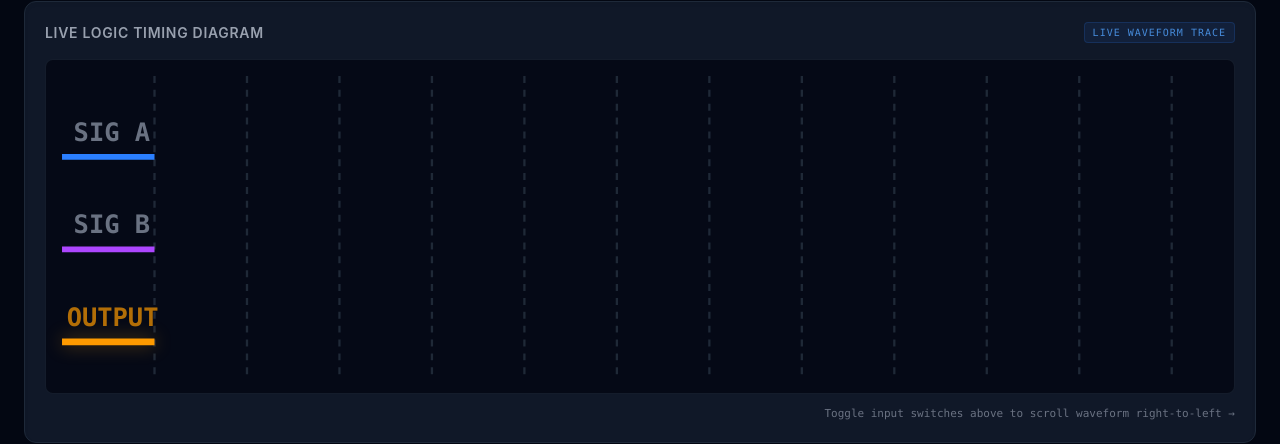
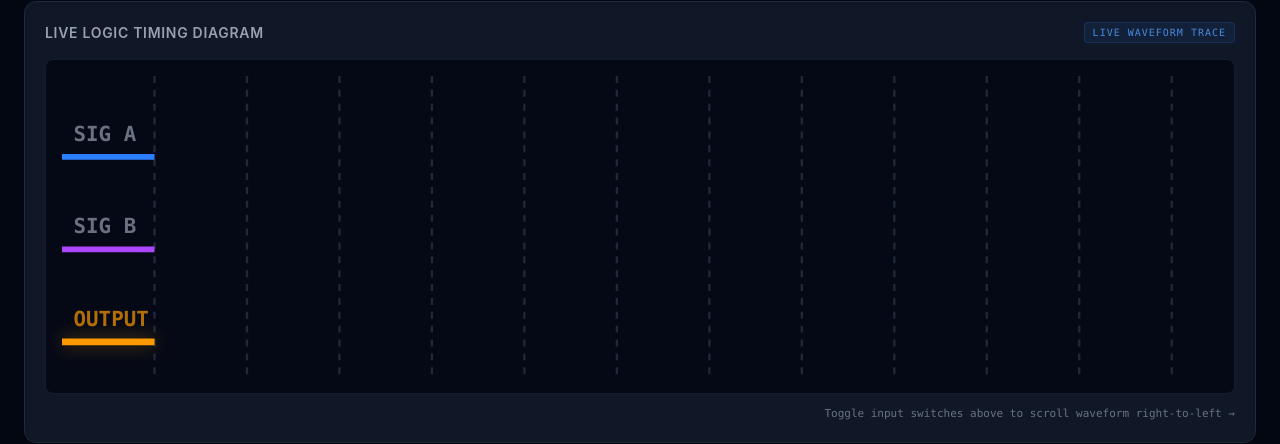
Before and after one commit to YOLO-GIT/circuits_theory, a React (Vite) app: page / in a window 1280 px wide. Shown: the part 830-1274 px from the top of the page. Built offline with nearby package versions, Linux system fonts and the light colour scheme.

Commit message:
Reduce font size for signal labels in TimingDiagram and adjust output label position for better alignment

```diff
--- a/src/components/TimingDiagram.tsx
+++ b/src/components/TimingDiagram.tsx
@@ -97,7 +97,7 @@ export default function TimingDiagram({
           <text
             x="5"
             y="28"
-            className="font-mono text-[11px] font-bold fill-gray-500"
+            className="font-mono text-[9px] font-bold fill-gray-500"
           >
             SIG A
           </text>
@@ -114,7 +114,7 @@ export default function TimingDiagram({
               <text
                 x="5"
                 y="68"
-                className="font-mono text-[11px] font-bold fill-gray-500"
+                className="font-mono text-[9px] font-bold fill-gray-500"
               >
                 SIG B
               </text>
@@ -129,9 +129,9 @@ export default function TimingDiagram({
 
           {/* ROW 3: OUTPUT TRACE */}
           <text
-            x="2"
+            x="5"
             y="108"
-            className="font-mono text-[11px] font-bold fill-amber-500/70"
+            className="font-mono text-[9px] font-bold fill-amber-500/70"
           >
             OUTPUT
           </text>
--- a/src/components/TruthTable.tsx
+++ b/src/components/TruthTable.tsx
@@ -64,7 +64,7 @@ export default function TruthTable({ currentA, currentB, currentSelect = false,
       </div>
 
       {/* Row Mapping Interface */}
-      <div className="flex flex-col gap-0.5 max-h-65 overflow-y-auto pr-1">
+      <div className="flex flex-col gap-0.5 max-h-65 overflow-y-auto pr-1 mux_part">
         {rows.map((row, idx) => (
           <div
             key={idx}
```
